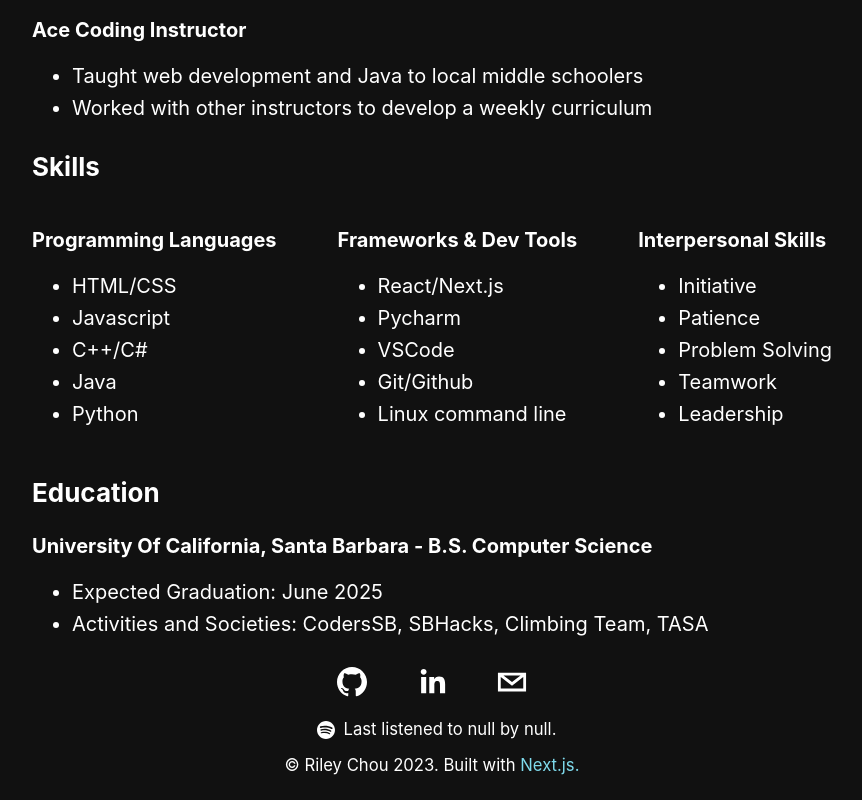
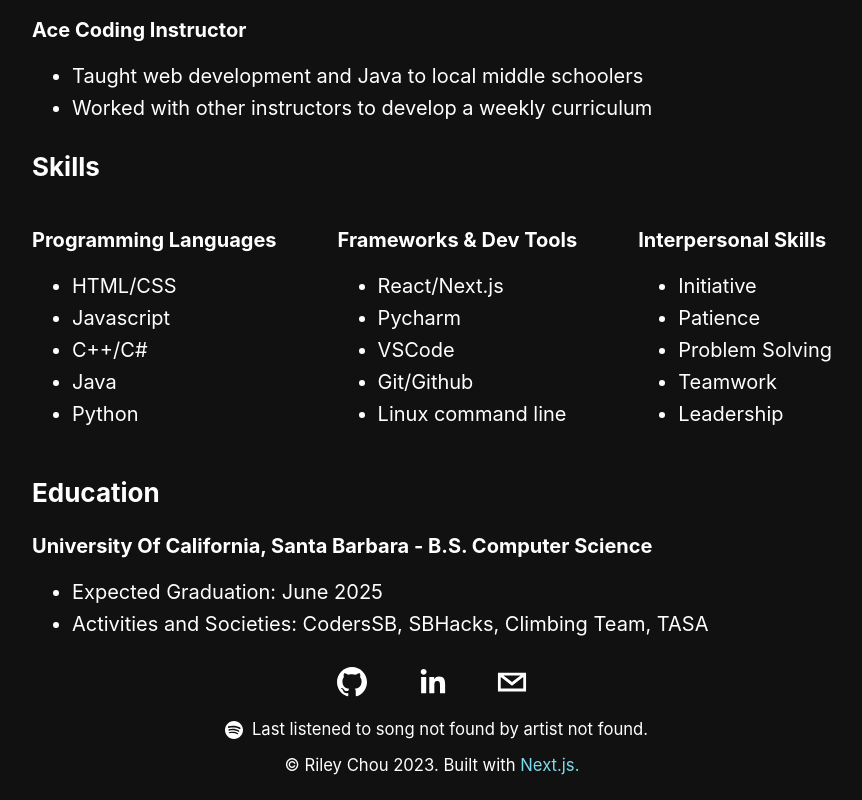
Before and after one commit to rileychou/rileywebsitev2, a Next.js app: page /cv in a window 1280 px wide. Shown: the part 1452-2252 px from the top of the page, without its empty margins (208-1070 px from the left). Built offline with nearby package versions, Linux system fonts and the light colour scheme; no server answers.

Commit message:
links open in new tab

```diff
--- a/components/layout.js
+++ b/components/layout.js
@@ -79,11 +79,11 @@ export default function Layout({ children, home }) {
         )*/}
           <footer className={styles.footer}>
             <ul className={`${utilStyles.list} ${styles.socialsContainer}`}>
-              <li className={styles.socialsList}><SocialIcon url="https://github.com/rileychou" bgColor="#00000000" fgColor='#fff' style={{ height: 60, width: 60 }} /></li>
-              <li className={styles.socialsList}><SocialIcon url="https://linkedin.com/in/rileychou" bgColor="#00000000" fgColor='#fff' style={{ height: 60, width: 60 }} /></li>
-              <li className={styles.socialsList}><SocialIcon url="mailto:rileychou@ucsb.edu" bgColor="#00000000" fgColor='#fff' style={{ height: 60, width: 60 }} /></li>
+              <li className={styles.socialsList}><SocialIcon url="https://github.com/rileychou" target="_blank" bgColor="#00000000" fgColor='#fff' style={{ height: 60, width: 60 }} /></li>
+              <li className={styles.socialsList}><SocialIcon url="https://linkedin.com/in/rileychou" target="_blank" bgColor="#00000000" fgColor='#fff' style={{ height: 60, width: 60 }} /></li>
+              <li className={styles.socialsList}><SocialIcon url="mailto:rileychou@ucsb.edu" target="_blank" bgColor="#00000000" fgColor='#fff' style={{ height: 60, width: 60 }} /></li>
             </ul>
-            <small className={styles.smallBlock}><SocialIcon network="spotify" bgColor="#00000000" fgColor='#fff' style={{ height: 36, width: 36 }}/>{data?.isPlaying ? 'Now listening to' : 'Last listened to'} {data?.title ? data.title : 'null'} by {data?.artists ? data.artists[0].name : 'null'}.</small>
+            <small className={styles.smallBlock}><SocialIcon network="spotify" bgColor="#00000000" fgColor='#fff' style={{ height: 36, width: 36 }}/>{data?.isPlaying ? 'Now listening to' : 'Last listened to'} {data?.title ? data.title : 'song not found'} by {data?.artists ? data.artists[0].name : 'artist not found'}.</small>
             <small>© Riley Chou 2023. Built with <a href='https://nextjs.org/learn/basics/create-nextjs-app' target="_blank">Next.js.</a></small>
           </footer>
         </div>
```
